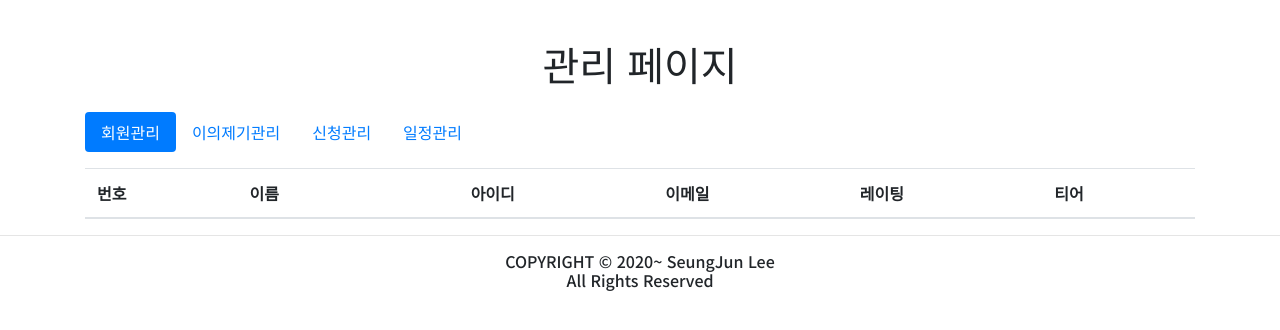
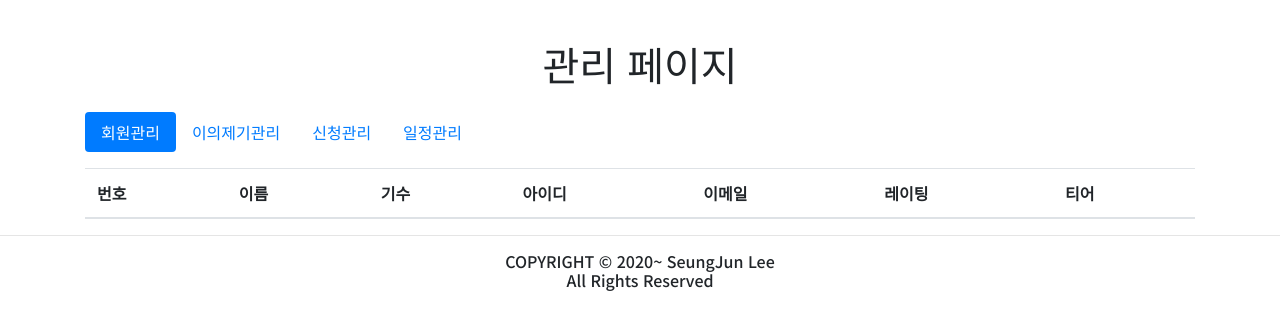
Before and after one commit to iamseungjun/Saturday-Night-Coding, a PHP site: page /admin.php in a window 1280 px wide. Shown: the part 56-386 px from the top of the page. Run offline with PHP 8.4, Linux system fonts and the light colour scheme; the visitor is signed in with stand-in values (Sample User, id 1); data that the repository does not hold is empty; some libraries are stand-ins or nearby versions.

Commit message:
Update admin.php

```diff
--- a/admin.php
+++ b/admin.php
@@ -107,7 +107,7 @@
                             <tr>
                                 <th scope="col">번호</th>
                                 <th scope="col">이름</th>
-                                <th scope="col"></th>
+                                <th scope="col">기수</th>
                                 <th scope="col">아이디</th>
                                 <th scope="col">이메일</th>
                                 <th scope="col">레이팅</th>
```
